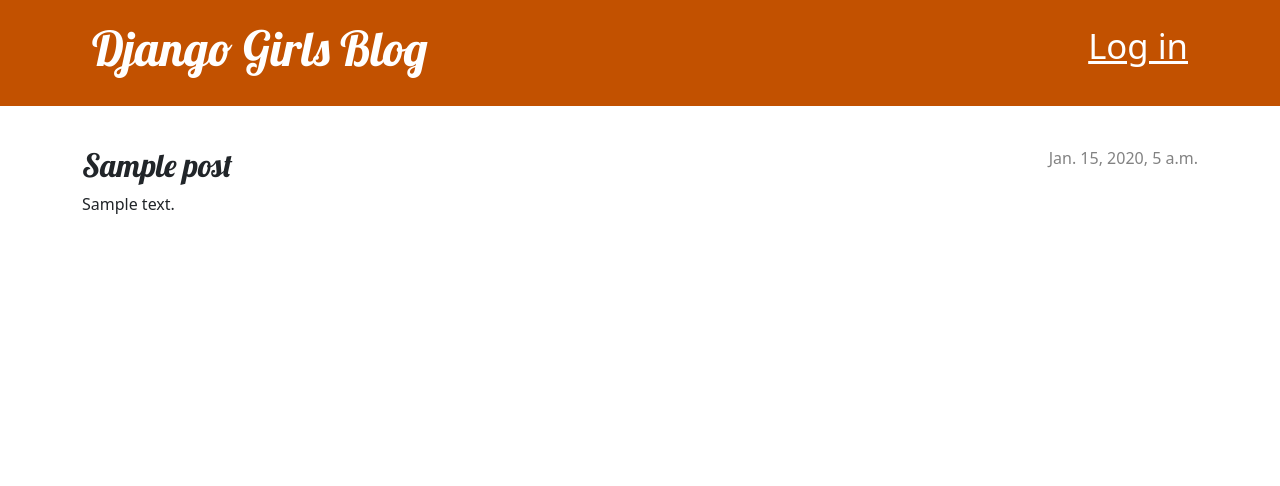
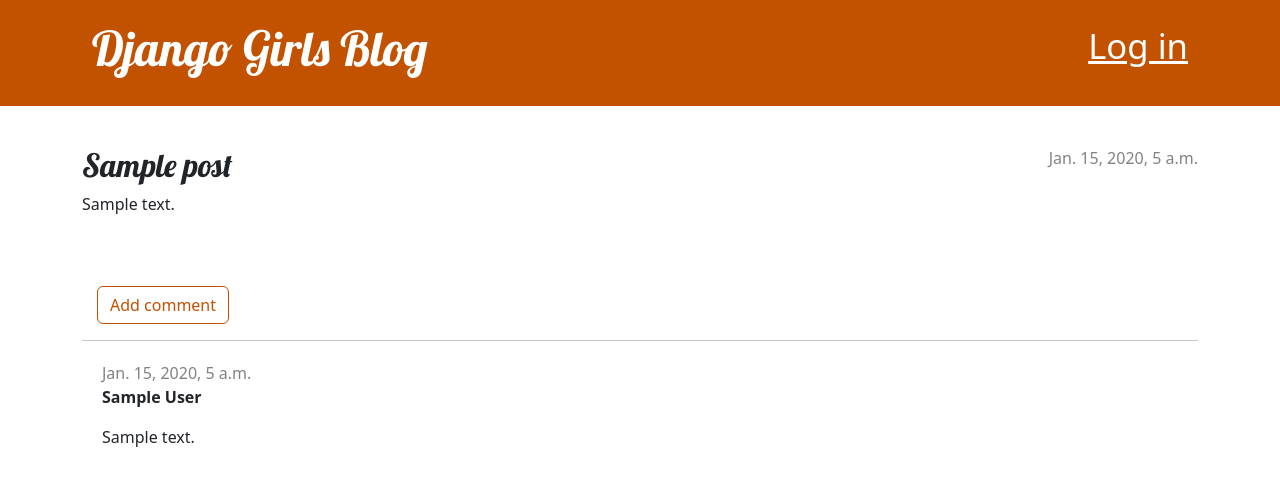
Before and after one commit to jaydenjudge/Module-4-Tutorial---Django-Introduction, a Django app: page /post/1/ in a window 1280 px wide. Shown: the top 486 px of the page. Run offline with Django 5.2, Linux system fonts and the light colour scheme; tables that the repository leaves empty hold one stand-in row (values such as "Sample post").

Commit message:
Added comment model, forms, views, and moderation

```diff
--- a/blog/admin.py
+++ b/blog/admin.py
@@ -1,4 +1,5 @@
 from django.contrib import admin
-from .models import Post
+from .models import Post, Comment
 
 admin.site.register(Post)
+admin.site.register(Comment)
--- a/blog/models.py
+++ b/blog/models.py
@@ -14,5 +14,23 @@ class Post(models.Model):
         self.published_date = timezone.now()
         self.save()
 
+    def approved_comments(self):
+        return self.comments.filter(approved_comment=True)
+
     def __str__(self):
         return self.title
+
+
+class Comment(models.Model):
+    post = models.ForeignKey('blog.Post', on_delete=models.CASCADE, related_name='comments')
+    author = models.CharField(max_length=200)
+    text = models.TextField()
+    created_date = models.DateTimeField(default=timezone.now)
+    approved_comment = models.BooleanField(default=False)
+
+    def approve(self):
+        self.approved_comment = True
+        self.save()
+
+    def __str__(self):
+        return self.text
--- a/blog/static/css/blog.css
+++ b/blog/static/css/blog.css
@@ -81,3 +81,7 @@ small a:visited {
     color: #ffffff;
     text-decoration: none;
 }
+
+.comment {
+    margin: 20px 0px 20px 20px;
+}
--- a/blog/templates/blog/post_detail.html
+++ b/blog/templates/blog/post_detail.html
@@ -30,4 +30,29 @@
         <h2>{{ post.title }}</h2>
         <p>{{ post.text|linebreaksbr }}</p>
     </article>
+
+    <a class="btn btn-secondary" role="button" href="{% url 'add_comment_to_post' pk=post.pk %}">Add comment</a>
+
+    <hr>
+    {% for comment in post.comments.all %}
+        {% if user.is_authenticated or comment.approved_comment %}
+        <div class="comment">
+            <div class="date">
+                {{ comment.created_date }}
+                {% if not comment.approved_comment %}
+                    <a class="btn btn-default" href="{% url 'comment_remove' pk=comment.pk %}">
+                       {% include './icons/hand-thumbs-down.svg' %}
+                    </a>
+                    <a class="btn btn-default" href="{% url 'comment_approve' pk=comment.pk %}">
+                       {% include './icons/hand-thumbs-up.svg' %}
+                    </a>
+                {% endif %}
+            </div>
+            <strong>{{ comment.author }}</strong>
+            <p>{{ comment.text|linebreaks }}</p>
+        </div>
+        {% endif %}
+    {% empty %}
+        <p>No comments here yet :(</p>
+    {% endfor %}
 {% endblock %}
--- a/blog/templates/blog/post_list.html
+++ b/blog/templates/blog/post_list.html
@@ -8,6 +8,7 @@
             </time>
             <h2><a href="{% url 'post_detail' pk=post.pk %}">{{ post.title }}</a></h2>
             <p>{{ post.text|linebreaksbr }}</p>
+            <a href="{% url 'post_detail' pk=post.pk %}">Comments: {{ post.approved_comments.count }}</a>
         </article>
     {% endfor %}
 {% endblock %}
--- a/blog/urls.py
+++ b/blog/urls.py
@@ -9,4 +9,7 @@ urlpatterns = [
     path('drafts/', views.post_draft_list, name='post_draft_list'),
     path('post/<int:pk>/publish/', views.post_publish, name='post_publish'),
     path('post/<int:pk>/remove/', views.post_remove, name='post_remove'),
+    path('post/<int:pk>/comment/', views.add_comment_to_post, name='add_comment_to_post'),
+    path('comment/<int:pk>/approve/', views.comment_approve, name='comment_approve'),
+    path('comment/<int:pk>/remove/', views.comment_remove, name='comment_remove'),
 ]
--- a/blog/views.py
+++ b/blog/views.py
@@ -1,8 +1,8 @@
 from django.shortcuts import render, get_object_or_404, redirect
 from django.utils import timezone
 from django.contrib.auth.decorators import login_required
-from .models import Post
-from .forms import PostForm
+from .models import Post, Comment
+from .forms import PostForm, CommentForm
 
 def post_list(request):
     posts = Post.objects.filter(published_date__lte=timezone.now()).order_by('published_date')
@@ -57,3 +57,28 @@ def post_remove(request, pk):
     if request.method == 'POST':
         post.delete()
     return redirect('post_list')
+
+def add_comment_to_post(request, pk):
+    post = get_object_or_404(Post, pk=pk)
+    if request.method == "POST":
+        form = CommentForm(request.POST)
+        if form.is_valid():
+            comment = form.save(commit=False)
+            comment.post = post
+            comment.save()
+            return redirect('post_detail', pk=post.pk)
+    else:
+        form = CommentForm()
+    return render(request, 'blog/add_comment_to_post.html', {'form': form})
+
+@login_required
+def comment_approve(request, pk):
+    comment = get_object_or_404(Comment, pk=pk)
+    comment.approve()
+    return redirect('post_detail', pk=comment.post.pk)
+
+@login_required
+def comment_remove(request, pk):
+    comment = get_object_or_404(Comment, pk=pk)
+    comment.delete()
+    return redirect('post_detail', pk=comment.post.pk)
```
Also changed, not shown: blog/forms.py (+8 -1 lines), blog/templates/blog/add_comment_to_post.html (added, +9 -0 lines), blog/migrations/0002_comment.py (added), blog/templates/blog/icons/hand-thumbs-down.svg (added), blog/templates/blog/icons/hand-thumbs-up.svg (added).
